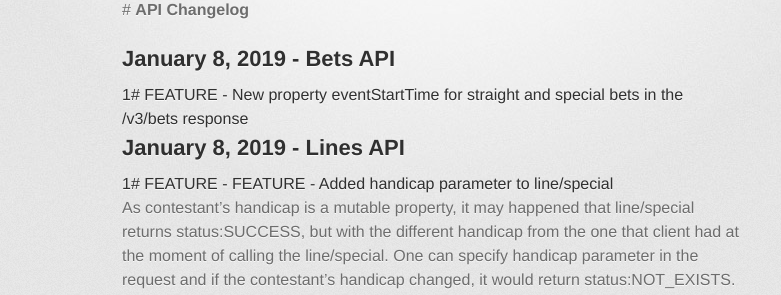
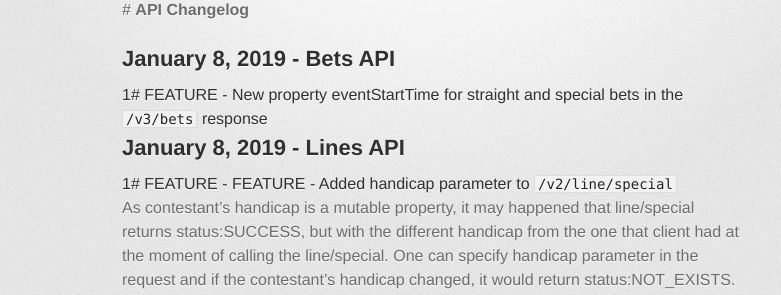
Before and after one commit to ps3838api/ps3838api.github.io, a Jekyll site: the page built from ChangesLog.md, in a window 1280 px wide and 900 px high. Shown: the part 370-665 px from the top of the window, without its empty margins (208-989 px from the left). Built offline with Jekyll 4.4.1, drawn with Linux system fonts in a browser that asks for light colours; some web fonts are replaced; our own code applies the rules of GitHub Pages for plain Markdown files.

```diff
--- a/ChangesLog.md
+++ b/ChangesLog.md
@@ -5,10 +5,10 @@
 
 ## January 8, 2019 - Bets API
 
-##### 1# <span>FEATURE</span>  - New property eventStartTime for straight and special bets in the /v3/bets response
+##### 1# <span>FEATURE</span>  - New property eventStartTime for straight and special bets in the `/v3/bets` response
 
 ## January 8, 2019 - Lines API
-##### 1# <span>FEATURE</span>  - FEATURE - Added handicap parameter to line/special
+##### 1# <span>FEATURE</span>  - FEATURE - Added handicap parameter to `/v2/line/special`
 
 As contestant's handicap is a mutable property, it may happened that line/special returns status:SUCCESS, but with the different handicap from the one that client had at the moment of calling the line/special. One can specify handicap parameter in the request and if the contestant's handicap changed, it would return status:NOT_EXISTS. This way line/special is more aligned to how /line works.
 
```
